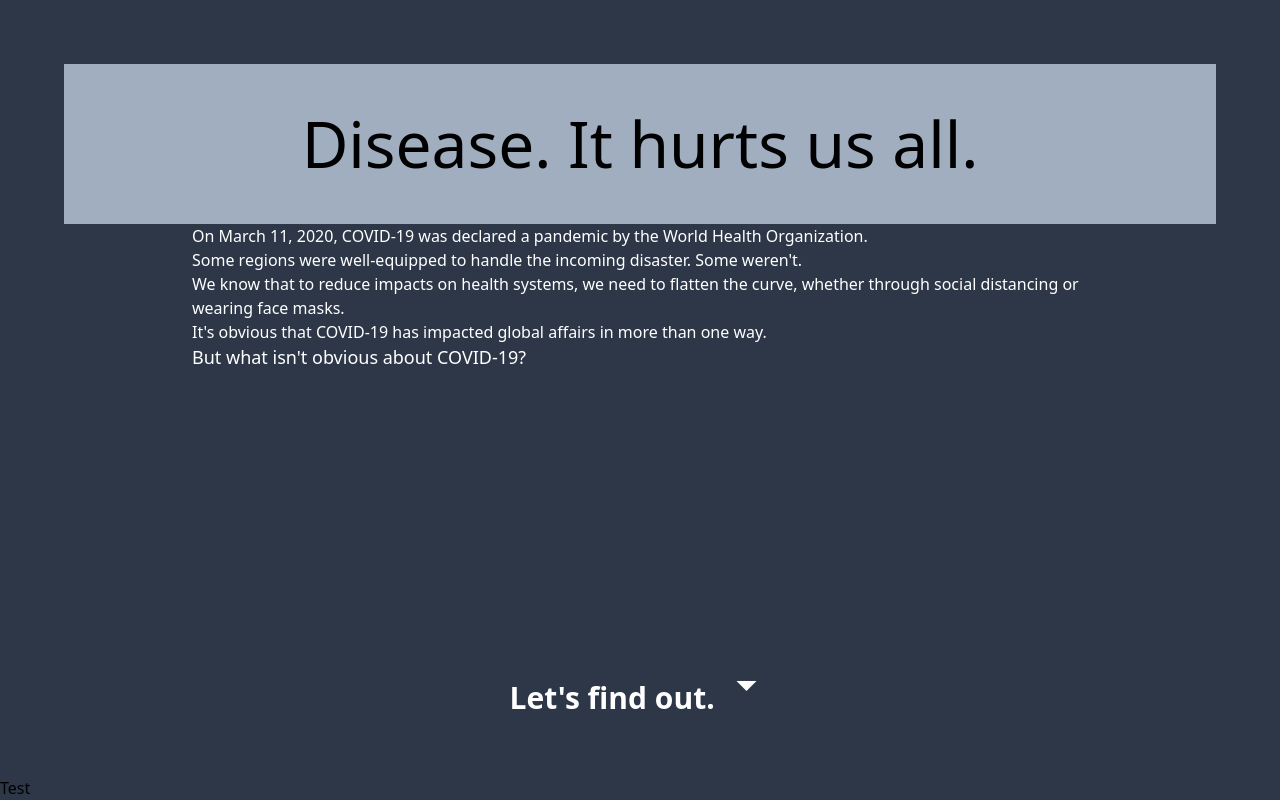
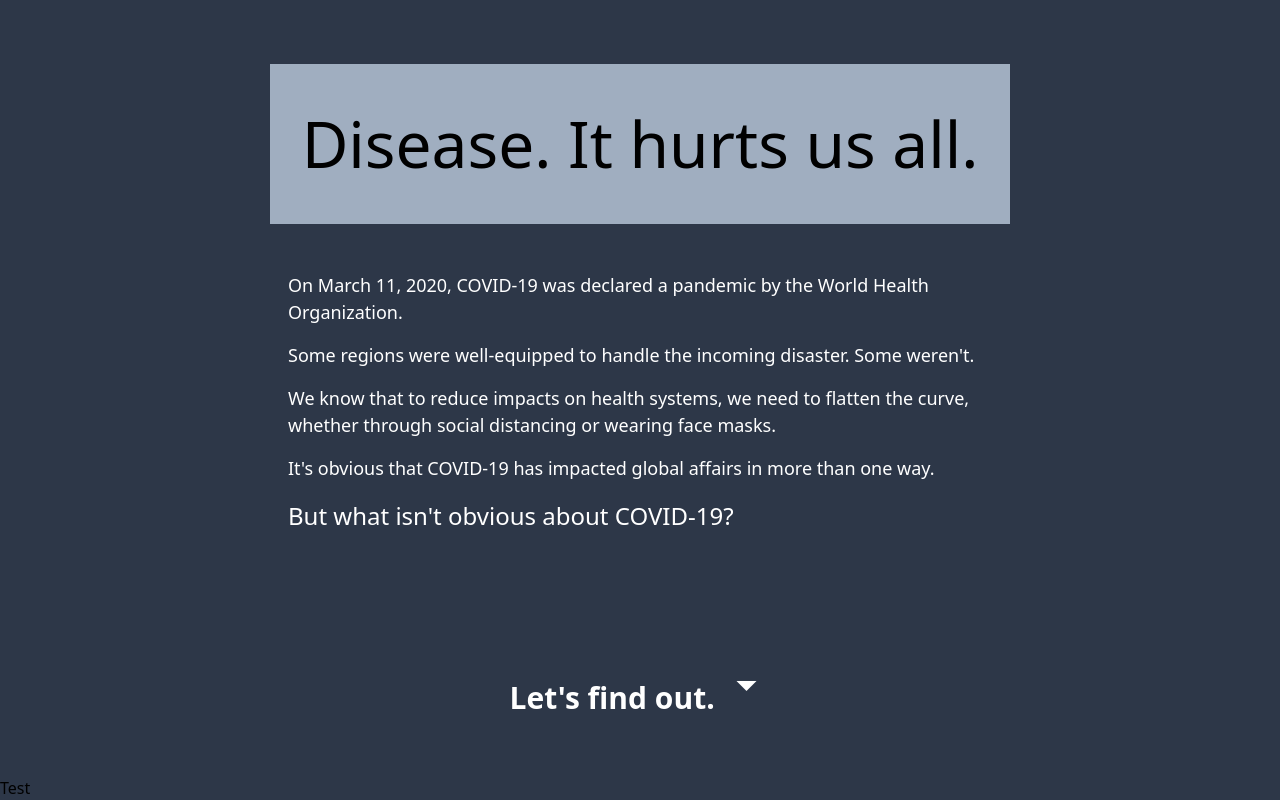
Before and after one commit to WillieCubed/nasa-space-apps-covid-19, a Vue app: page / in a window 1280 px wide. Shown: the top 800 px of the page. Built offline with nearby package versions, Linux system fonts and the light colour scheme.

Commit message:
Make landing less ugly

```diff
--- a/src/App.vue
+++ b/src/App.vue
@@ -1,27 +1,29 @@
 <template>
   <div id="app" class="bg-gray-800 min-h-screen">
     <div class="h-screen p-8 md:p-16 flex flex-col" ref="titleScreen">
-      <header class="bg-gray-500 p-8 text-center text-4xl md:text-6xl max-w-6xl">
+      <header class="bg-gray-500 p-8 text-center text-4xl md:text-6xl max-w-screen-md	 mx-auto">
         <!-- Maybe turn into a footer progress toolbar that zooms in from the bottom -->
         Disease. It hurts us all.
       </header>
-      <section class="h-full max-w-4xl m-auto flex-grow">
+      <section class="h-full max-w-screen-md mx-auto p-8 flex-grow flex flex-col text-lg">
         <!-- Hero -->
-        <div class="text-white">
-          <p>
+        <div class="text-white my-auto flex-grow">
+          <p class="my-4">
             On March 11, 2020, COVID-19 was declared a pandemic by the World
             Health Organization.
           </p>
-          <p>Some regions were well-equipped to handle the incoming disaster. Some weren't.</p>
-          <p>
+          <p class="my-4">
+            Some regions were well-equipped to handle the incoming disaster. Some weren't.
+          </p>
+          <p class="my-4">
             We know that to reduce impacts on health systems, we need to flatten
             the curve, whether through social distancing or wearing face masks.
           </p>
-          <p>
+          <p class="my-4">
             It's obvious that COVID-19 has impacted global affairs in more than
             one way.
           </p>
-          <p class="text-lg">But what isn't obvious about COVID-19?</p>
+          <p class="text-2xl">But what isn't obvious about COVID-19?</p>
         </div>
       </section>
       <a class="text-center text-3xl text-white font-bold p-4" href="#section1" v-on:click="scrollScreen" ref="callToAction">
```
